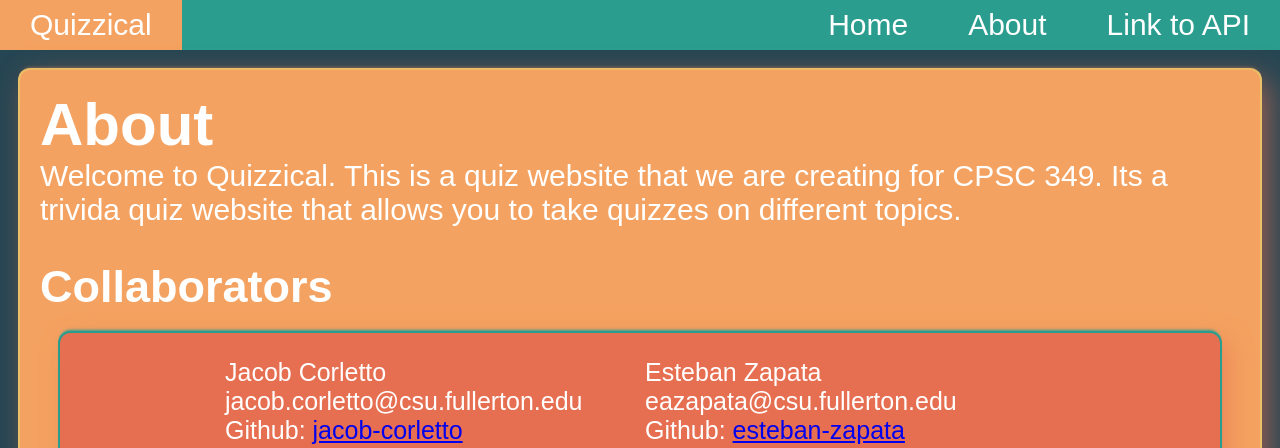
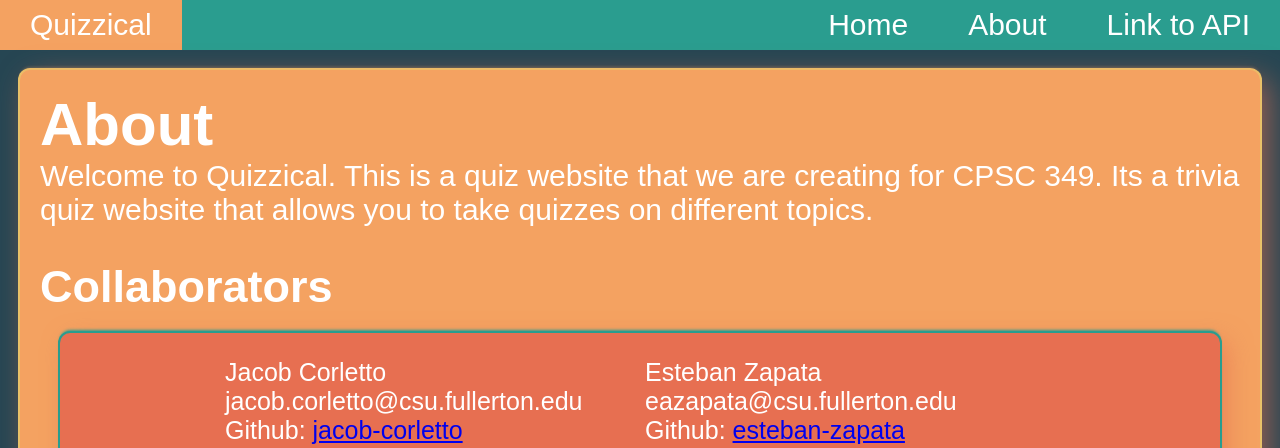
Before and after one commit to marsxnow/349P1, a plain HTML site: page about.html in a window 1280 px wide. Shown: the top 448 px of the page. Drawn offline with Linux system fonts and the light colour scheme; a web font is replaced by a local one.

Commit message:
Adding readme

```diff
--- a/about.html
+++ b/about.html
@@ -60,7 +60,7 @@
         <h1>About</h1>
         <p>
             Welcome to Quizzical. This is a quiz website that we are
-            creating for CPSC 349. Its a trivida quiz website that allows
+            creating for CPSC 349. Its a trivia quiz website that allows
             you to take quizzes on different topics.
         </p>
         <br>
```
Also changed, not shown: ReadMe.md.
